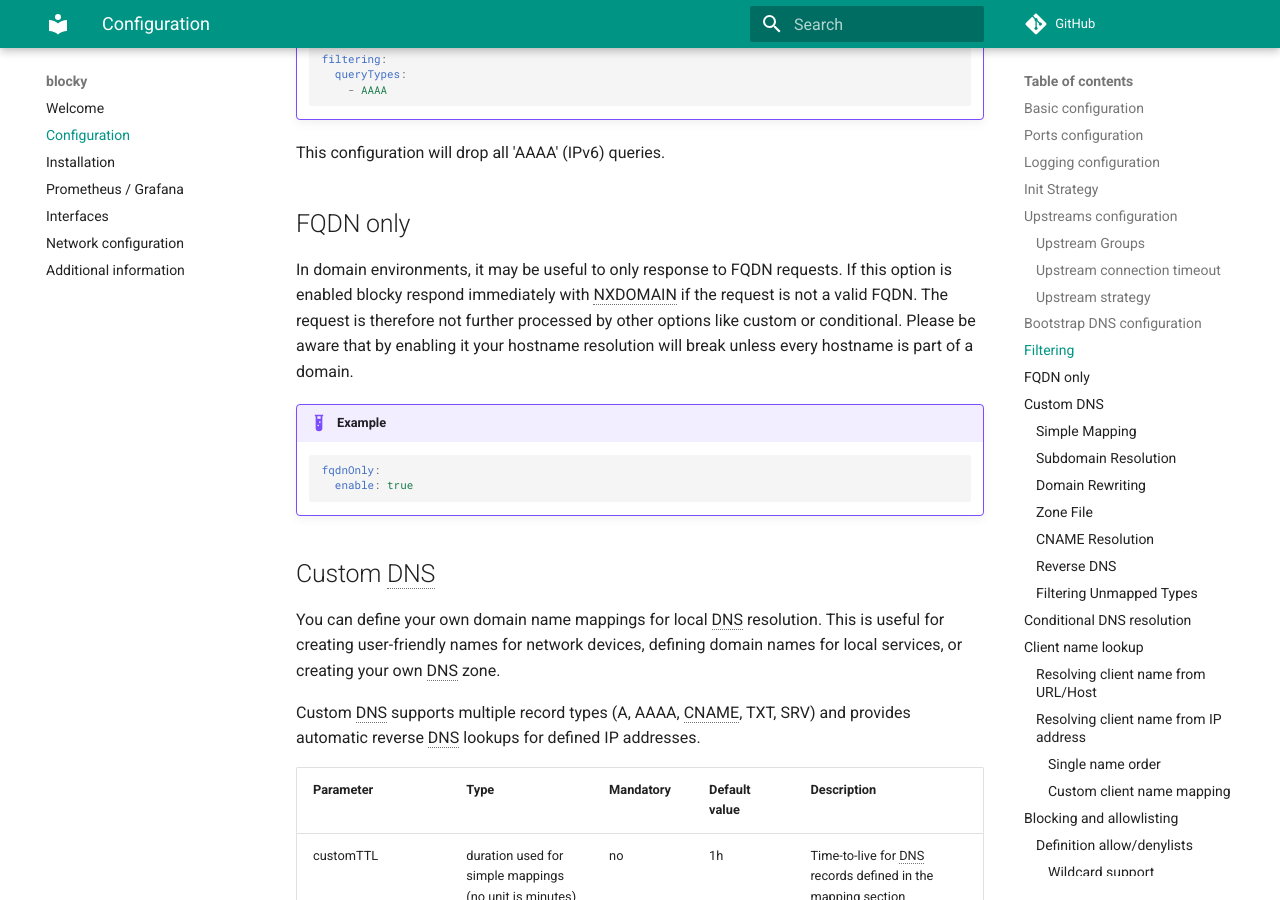
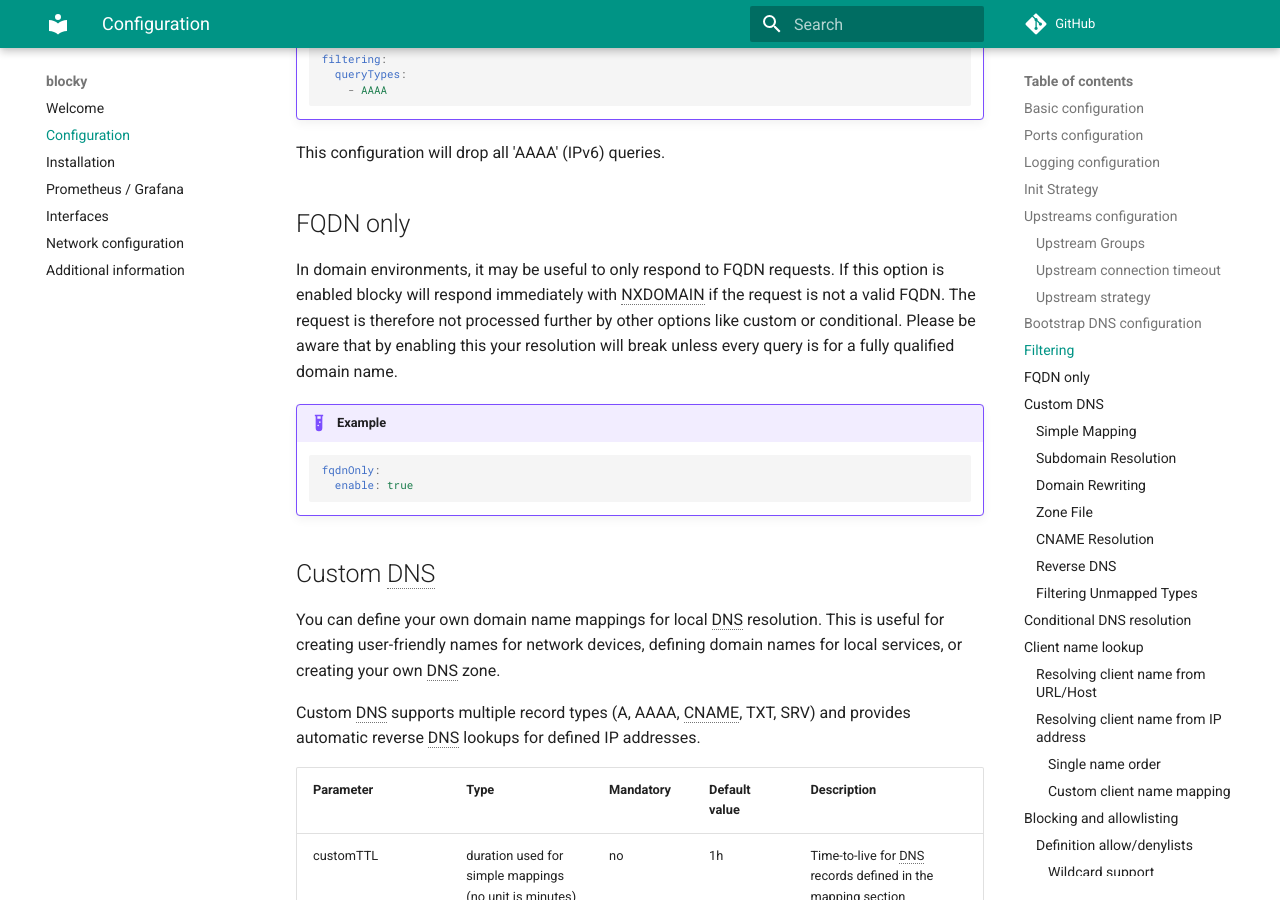
Before and after one commit to 0xERR0R/blocky, an MkDocs documentation site: the page built from docs/configuration.md, in a window 1280 px wide and 900 px high, scrolled down 7268 px. Built offline with MkDocs 1.6.1 and Material for MkDocs 9.7.7, drawn with Linux system fonts in a browser that asks for light colours; comment, search, counter and statistics services are not loaded; the version menu is left out.

Commit message:
docs: Reworded configuration section to be a little more clear.
Reworded this section to be a little more clear.

Co-authored-by: Dimitri Herzog <dimitri.herzog@gmail.com>

```diff
--- a/docs/configuration.md
+++ b/docs/configuration.md
@@ -240,9 +240,9 @@ This configuration will drop all 'AAAA' (IPv6) queries.
 
 ## FQDN only
 
-In domain environments, it may be useful to only response to FQDN requests. If this option is enabled blocky respond immediately
-with NXDOMAIN if the request is not a valid FQDN. The request is therefore not further processed by other options like custom or conditional.
-Please be aware that by enabling it your hostname resolution will break unless every hostname is part of a domain.
+In domain environments, it may be useful to only respond to FQDN requests. If this option is enabled blocky will respond immediately
+with NXDOMAIN if the request is not a valid FQDN. The request is therefore not processed further by other options like custom or conditional.
+Please be aware that by enabling this your resolution will break unless every query is for a fully qualified domain name.
 
 !!! example
 
```
